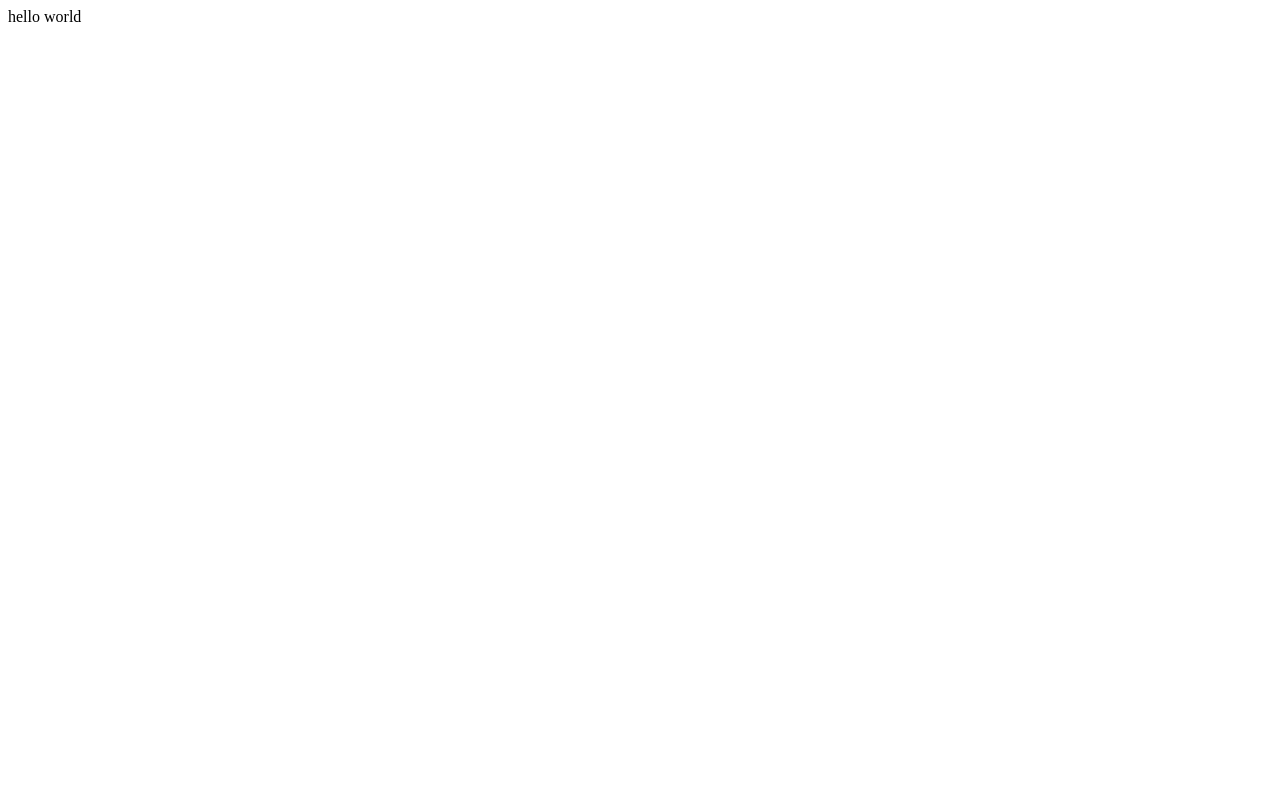
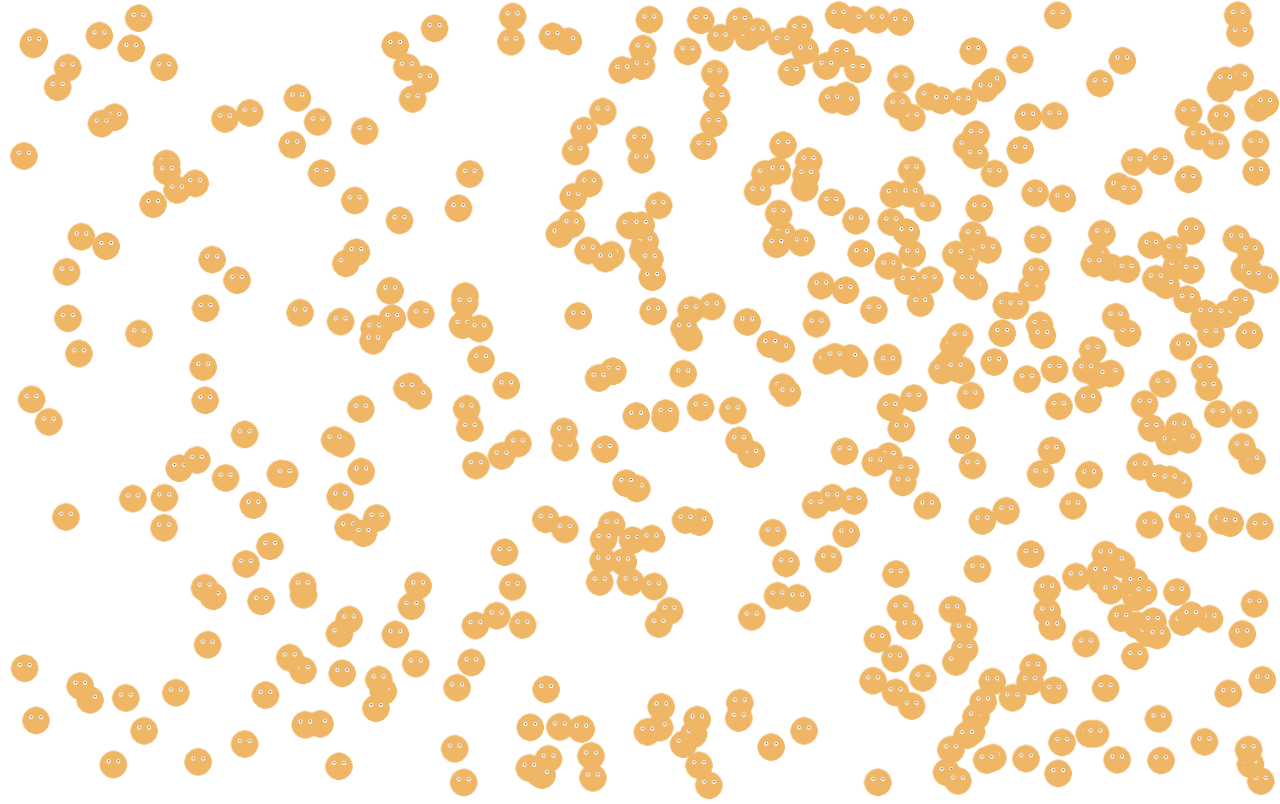
Before and after one commit to motumotu/motumotu.github.io, a plain HTML site: page index.html in a window 1280 px wide. Drawn offline with nearby package versions, Linux system fonts and the light colour scheme.

Commit message:
狂気のアニメーション

```diff
--- /dev/null
+++ b/css/main.css
@@ -0,0 +1,11 @@
+#canvasContainer {
+    width: 100%;
+    height: 100%;
+}
+html, body {
+    width:100%;
+    height:100%;
+}
+body {
+  margin:0;
+}
--- a/index.html
+++ b/index.html
@@ -3,8 +3,13 @@
 <head>
     <meta charset="UTF-8">
     <title>motumotu</title>
+    <link rel="stylesheet" href="css/main.css" />
 </head>
 <body>
-    hello world
+    <script src="https://ajax.googleapis.com/ajax/libs/jquery/1.11.2/jquery.min.js"></script>
+    <div id="canvasContainer">
+        <canvas id="canvas" width="300" height="150"></canvas>
+    </div>
+    <script type="text/javascript" src="js/main.js"></script>
 </body>
 </html>
--- /dev/null
+++ b/js/main.js
@@ -0,0 +1,97 @@
+$(function() {
+    const BALL_NUM = 500;
+    const BALL_SIZE = 30;
+    const BALL_SPEED = 5;
+    const ICON_SIZE = 300;
+
+    var container;
+    var canvas;
+    var context;
+    var imageBall;
+    var imageIcon;
+    var ballPosX;
+    var ballPosY;
+    var ballDireX;
+    var ballDireY;
+    var wait = 300;
+    var queue = null;
+
+    window.onload = function() {
+        init();
+        setInterval(function() {
+            updatePos();
+            draw();
+        }, 16);    // wait time
+    }
+
+    function init() {
+        container = document.getElementById("canvasContainer");
+        canvas = document.getElementById("canvas");
+        context = canvas.getContext("2d");
+        settingCanvas();
+        initBallPos();
+        loadImage();
+    }
+    function initBallPos() {
+        ballPosX = new Array();
+        ballPosY = new Array();
+        ballDireX = new Array();
+        ballDireY = new Array();
+        for (var i = 0; i < BALL_NUM; i++) {
+            ballPosX[i] = Math.floor(Math.random()*10000) % (canvas.width - BALL_SIZE);
+            ballPosY[i] = Math.floor(Math.random()*10000) % (canvas.height - BALL_SIZE);
+            ballDireX[i] = Math.random();
+            ballDireY[i] = Math.random();
+        }
+    }
+    function loadImage() {
+        imageBall = new Image();
+        imageIcon = new Image();
+        imageBall.src = "image/ball.png";
+        imageIcon.src = "image/icon.png";
+    }
+    function settingCanvas() {
+        $('#canvas').attr('width', $('#canvasContainer').width());
+        $('#canvas').attr('height', $('#canvasContainer').height());
+    }
+
+    function updatePos() {
+        for (var i = 0; i < BALL_NUM; i++) {
+            //ballPosX[i]+=5;
+            ballPosX[i] += ballDireX[i] * BALL_SPEED;
+            ballPosY[i] += ballDireY[i] * BALL_SPEED;
+            if (ballPosX[i] < 0) {
+                ballPosX[i] = 0;
+                ballDireX[i] *= -1;
+            }
+            if (ballPosX[i] >= canvas.width - BALL_SIZE) {
+                ballPosX[i] = canvas.width - BALL_SIZE;
+                ballDireX[i] *= -1;
+            }
+            if (ballPosY[i] < 0) {
+                ballPosY[i] = 0;
+                ballDireY[i] *= -1;
+            }
+            if (ballPosY[i] >= canvas.height - BALL_SIZE) {
+                ballPosY[i] = canvas.height - BALL_SIZE;
+                ballDireY[i] *= -1;
+            }
+        }
+    }
+    function draw() {
+        context.clearRect(0, 0, canvas.width, canvas.height);
+        drawBall();
+        //context.drawImage(imageIcon, (canvas.width - ICON_SIZE) / 2, (canvas.height - ICON_SIZE) / 2);
+    }
+    function drawBall() {
+        for (var i = 0; i < BALL_NUM; i++) {
+            context.drawImage(imageBall, ballPosX[i], ballPosY[i]);
+        }
+    }
+    window.addEventListener("resize", function() {
+        clearTimeout( queue );
+        queue = setTimeout(function() {
+            settingCanvas();
+        }, wait );
+    }, false );
+})
```
Also changed, not shown: image/ball.png (added), image/icon.png (added).
